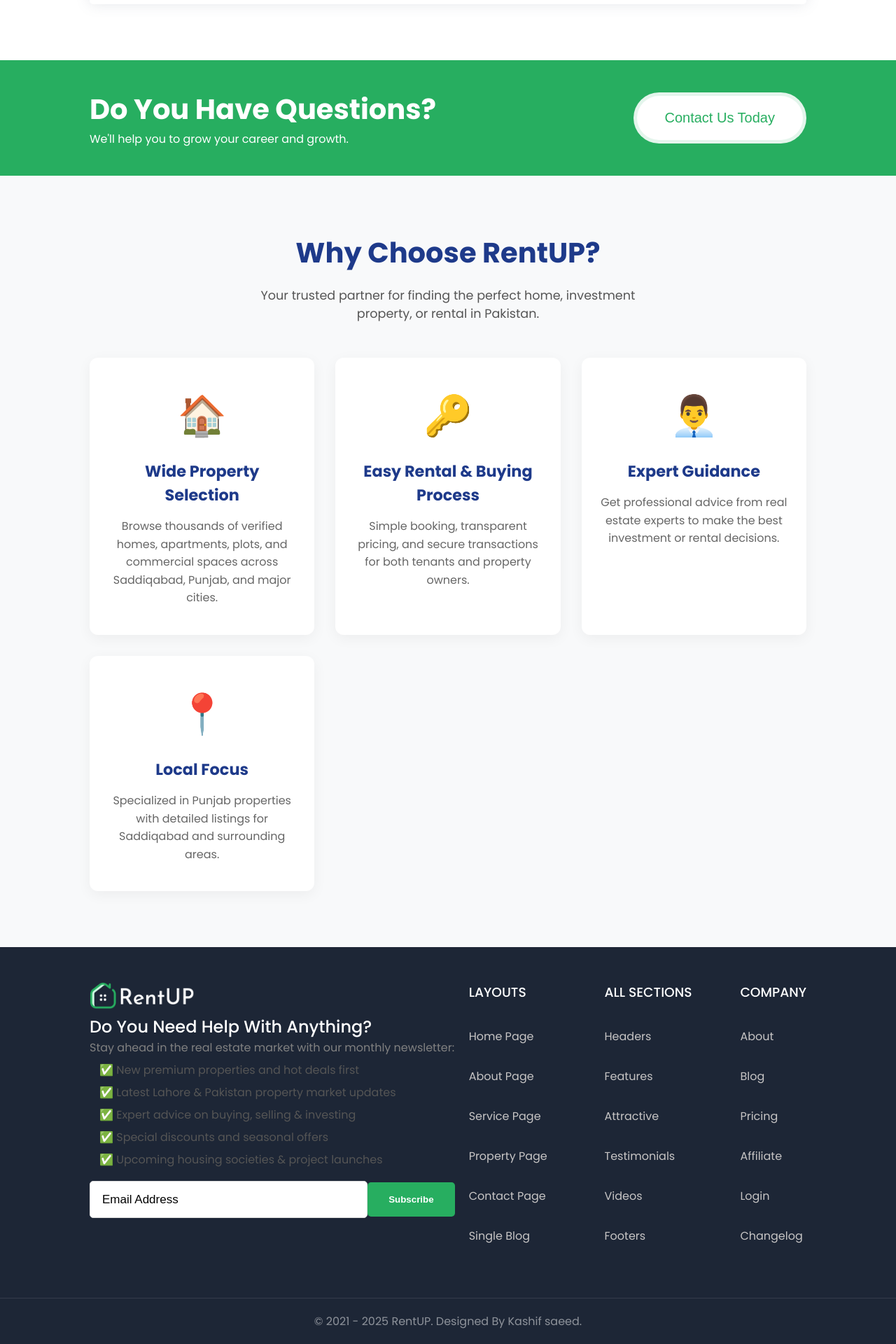
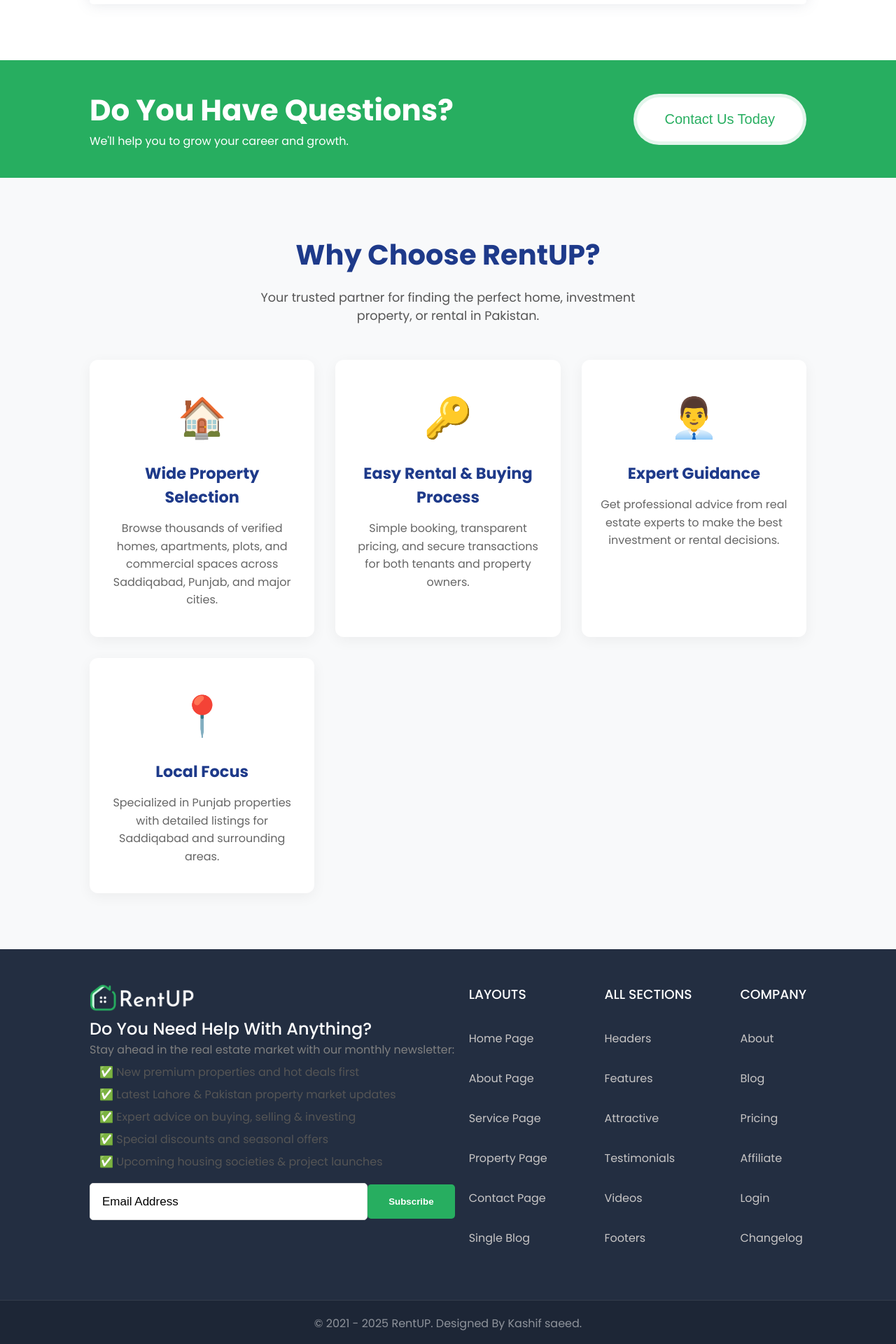
Before and after one commit to KashifSaeed1/Real-Estate-website, a React (Create React App) app: page /contact in a window 1280 px wide. Shown: the part 920-2840 px from the top of the page at 70% size. Built offline with nearby package versions, Linux system fonts and the light colour scheme.

Commit message:
update some style

```diff
--- a/src/components/common/footer/footer.css
+++ b/src/components/common/footer/footer.css
@@ -4,10 +4,10 @@
   color: #fff;
 }
 .footerContact h1 {
-  font-size: 40px;
+  font-size: 42px;
 }
 footer {
-  background-color: #1d2636;
+  background-color: #232e41;
   padding: 50px 0;
   color: #fff;
 }
```
